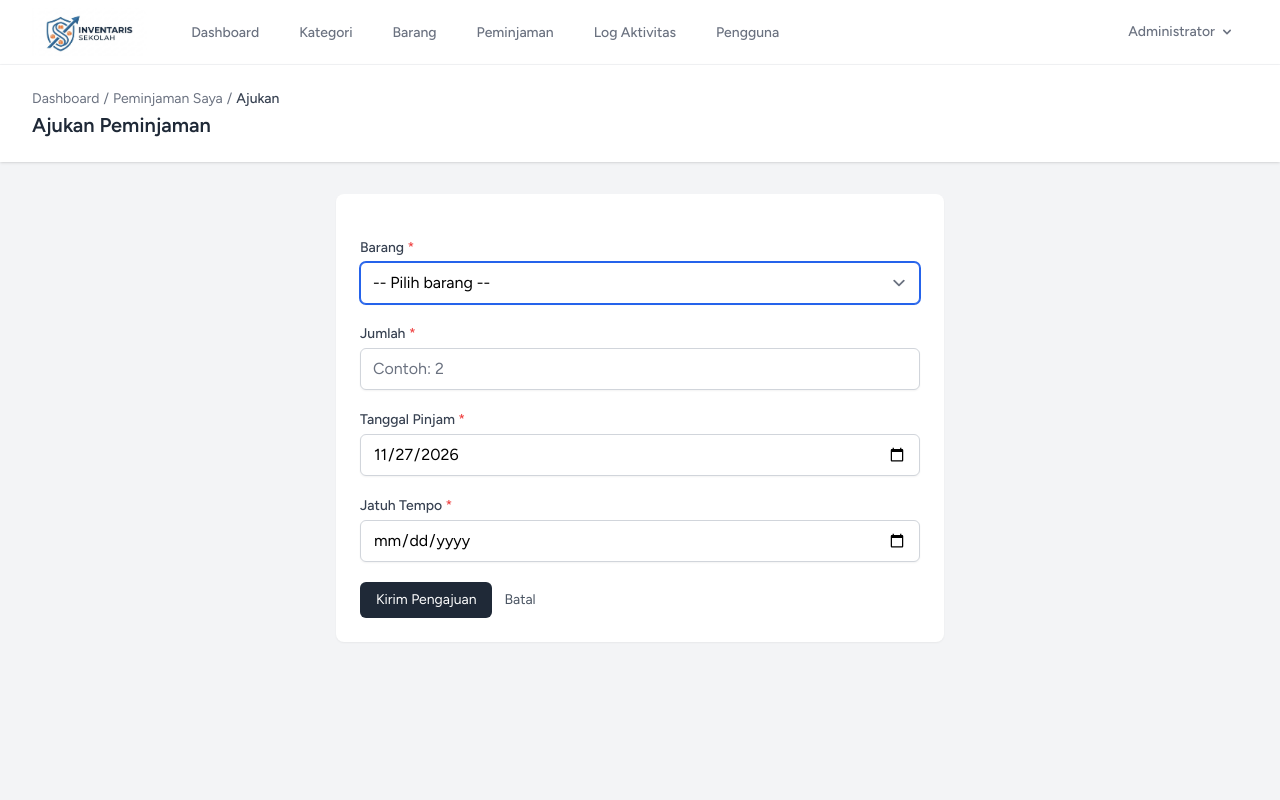
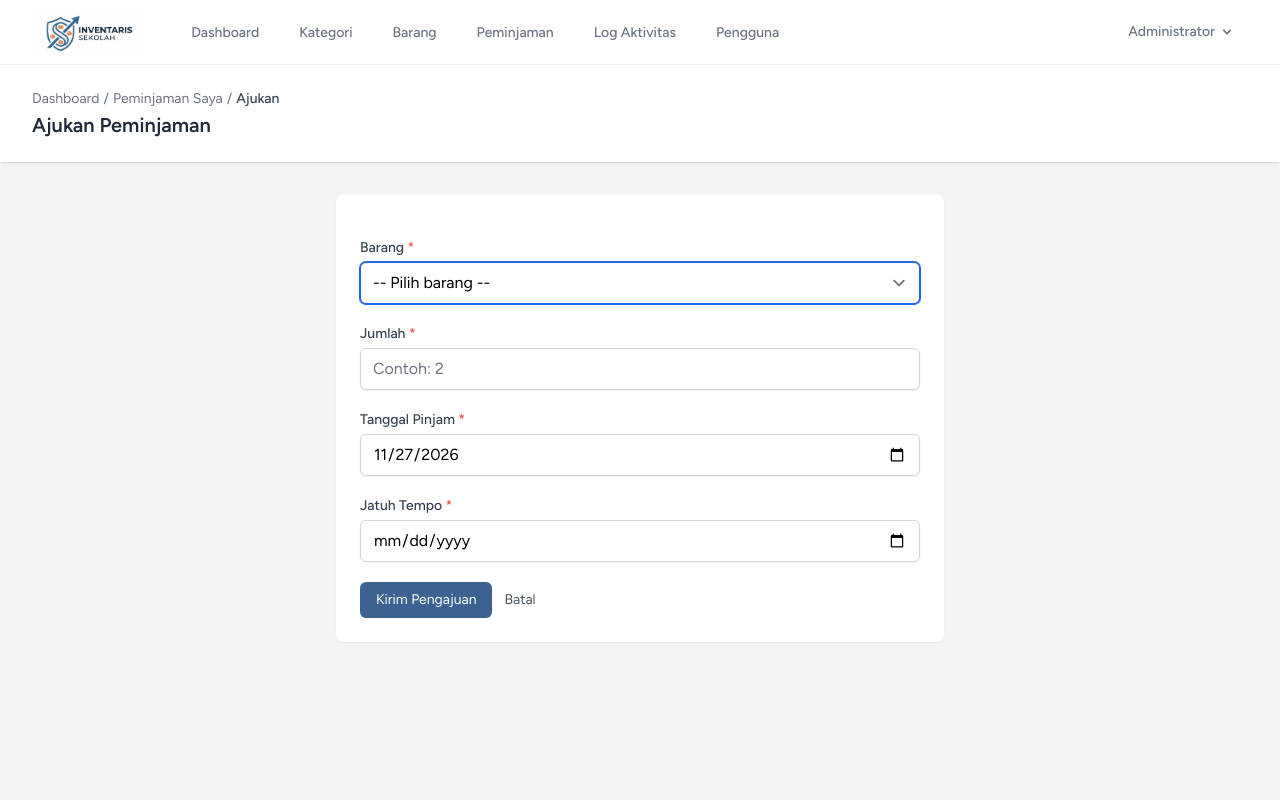
Before and after one commit to Asri1294/inventaris-sekolah, a Laravel app: page /my-loans/create in a window 1280 px wide. Run offline with Laravel 12, Linux system fonts and the light colour scheme; a user stored in the database is signed in; data comes from the database, SQL or seed files in the repository; style sheets or scripts are compiled from the project's sources.

Commit message:
samakan warna tombol Kirim Pengajuan dengan tema

```diff
--- a/resources/views/my-loans/create.blade.php
+++ b/resources/views/my-loans/create.blade.php
@@ -58,7 +58,7 @@
 
                     <div class="flex items-center gap-3">
                         <button type="submit"
-                                class="px-4 py-2 bg-gray-800 text-white text-sm rounded-md hover:bg-gray-700">
+                                class="px-4 py-2 bg-indigo-600 text-white text-sm rounded-md hover:bg-indigo-500">
                             Kirim Pengajuan
                         </button>
                         <a href="{{ route('my-loans.index') }}" class="text-sm text-gray-600 hover:underline">
```
